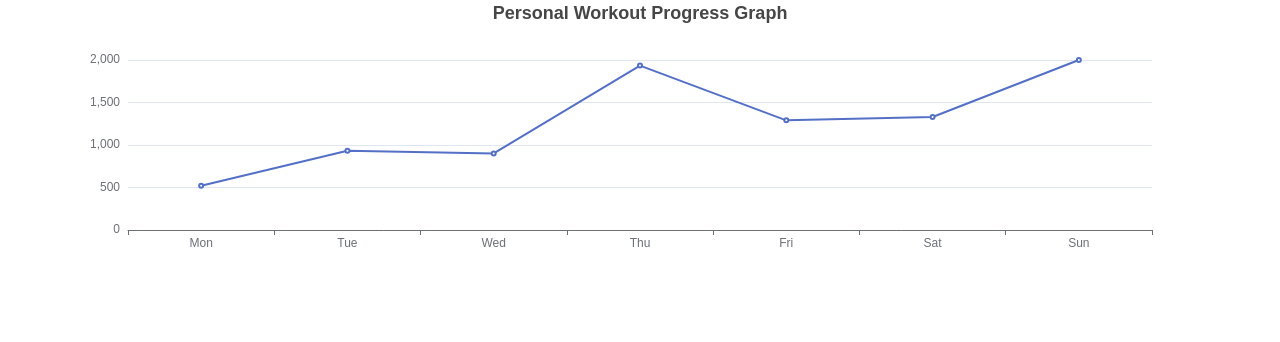
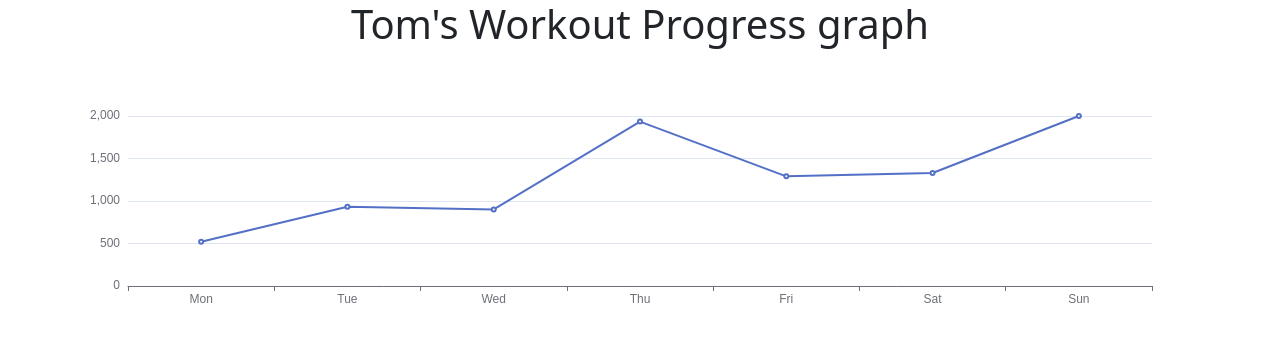
Before and after one commit to DevinLin2/Online_Workout_Tracker, a Next.js app in the folder client_src/: page /workoutgraph in a window 1280 px wide. Shown: the top 342 px of the page. Built offline with nearby package versions, Linux system fonts and the light colour scheme.

Commit message:
Add files via upload

```diff
--- a/client_src/pages/workoutgraph.js
+++ b/client_src/pages/workoutgraph.js
@@ -7,28 +7,27 @@ class workOutEcharts extends Component {
         super(props);
         this.state = {
             date: [],
-            weight: []
+            weight: [],
+            name:""
         };
     }
 
     usersWorkoutDate = ['Mon', 'Tue', 'Wed', 'Thu', 'Fri', 'Sat', 'Sun'];
     usersWorkoutweight = [520, 932, 901, 1934, 1290, 1330, 2000];
+    username = "Tom";
 
     componentDidMount() {
         this.setState(
             {
-                date: this.usersWorkoutDate,//should be connected with back-end(users' workout date);
-                weight: this.usersWorkoutweight//should be connected with back-end(users' used weight)；
+                date: this.usersWorkoutDate,//should be connected with back-end(users' workout date)
+                weight: this.usersWorkoutweight,//should be connected with back-end(users' used weight)
+                name: this.username //should be connected with back-end(users' name)
             }
         )
     };
 
     getOption=(date,weight)=>{
         return{
-            title:{
-                text: 'Personal Workout Progress Graph',
-                x: 'center'
-            },
             xAxis: {
                 type: 'category',
                 data: date
@@ -46,8 +45,11 @@ class workOutEcharts extends Component {
     render() {
         const{date} = this.state;
         const{weight} = this.state;
+        const{name} = this.state;
         return (
-            <div className='graph'>
+
+            <div className="graph">
+                <h1 align={"center"}>{name}'s Workout Progress graph</h1>
                 <ReactEcharts option={this.getOption(date,weight)} />
             </div>
         );
```
